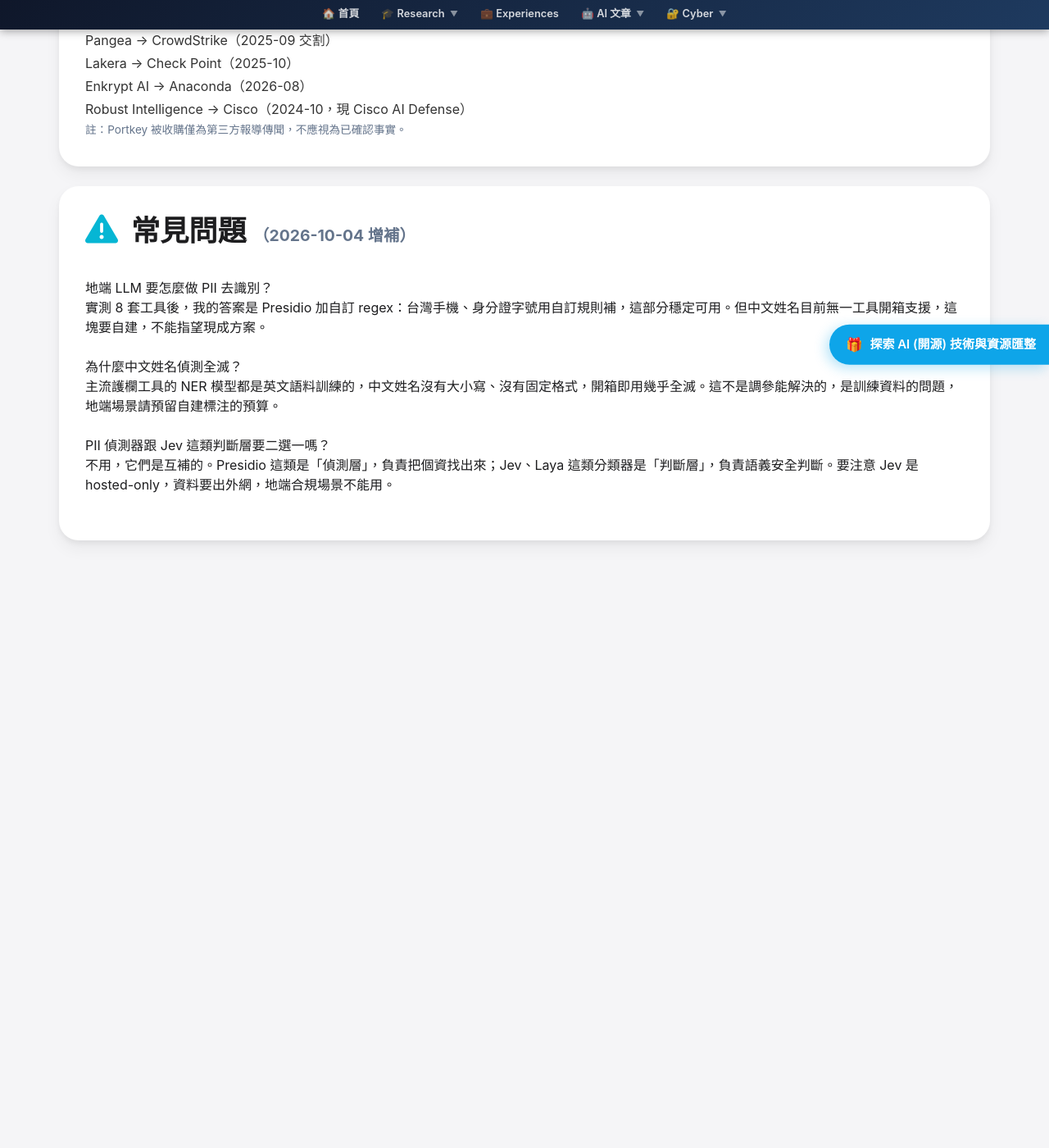
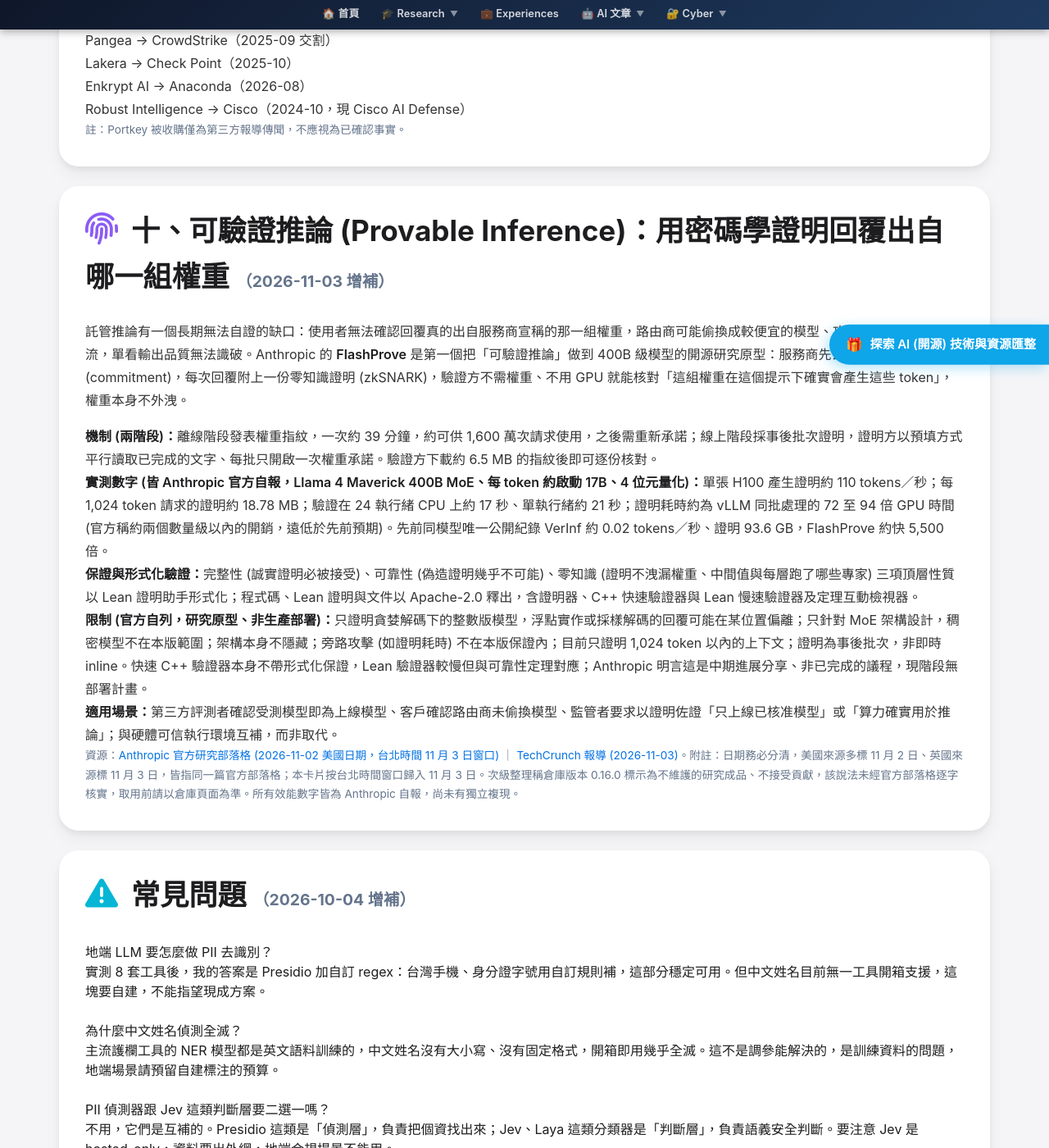
Before and after one commit to Deep-Learning-101/TonTon, a Jekyll site: the page Cyber/LLM-Guard.html, which Jekyll copies as it is, in a window 1280 px wide and 1400 px high, scrolled down 39928 px. Shown: the whole window at 82% size. Built offline with Jekyll 4.4.1, drawn with Linux system fonts in a browser that asks for light colours; nearby versions of some CDN libraries; before the commit the page ends 40643 px from its top, so only the background shows below that.

Commit message:
LLM-Guard 新增第十節：Anthropic FlashProve 可驗證推論（選定批次 2026-11-06）

```diff
--- a/Cyber/LLM-Guard.html
+++ b/Cyber/LLM-Guard.html
@@ -1891,6 +1891,21 @@
             </div>
         </div>
 
+<div class="bento-box motion-div">
+            <h2 class="bento-title-large" id="provable-inference"><i class="fas fa-fingerprint icon-large mr-4 text-violet-500"></i>十、可驗證推論 (Provable Inference)：用密碼學證明回覆出自哪一組權重 <span style="font-size:0.55em; color:#64748b;">（2026-11-03 增補）</span></h2>
+            <div class="bento-text">
+                <p>託管推論有一個長期無法自證的缺口：使用者無法確認回覆真的出自服務商宣稱的那一組權重，路由商可能偷換成較便宜的模型、攻擊者可能竄改 token 流，單看輸出品質無法識破。Anthropic 的 <strong>FlashProve</strong> 是第一個把「可驗證推論」做到 400B 級模型的開源研究原型：服務商先公開一組權重的短指紋 (commitment)，每次回覆附上一份零知識證明 (zkSNARK)，驗證方不需權重、不用 GPU 就能核對「這組權重在這個提示下確實會產生這些 token」，權重本身不外洩。</p>
+                <ul>
+                    <li><strong>機制 (兩階段)：</strong>離線階段發表權重指紋，一次約 39 分鐘，約可供 1,600 萬次請求使用，之後需重新承諾；線上階段採事後批次證明，證明方以預填方式平行讀取已完成的文字、每批只開啟一次權重承諾。驗證方下載約 6.5 MB 的指紋後即可逐份核對。</li>
+                    <li><strong>實測數字 (皆 Anthropic 官方自報，Llama 4 Maverick 400B MoE、每 token 約啟動 17B、4 位元量化)：</strong>單張 H100 產生證明約 110 tokens／秒；每 1,024 token 請求的證明約 18.78 MB；驗證在 24 執行緒 CPU 上約 17 秒、單執行緒約 21 秒；證明耗時約為 vLLM 同批處理的 72 至 94 倍 GPU 時間 (官方稱約兩個數量級以內的開銷，遠低於先前預期)。先前同模型唯一公開紀錄 VerInf 約 0.02 tokens／秒、證明 93.6 GB，FlashProve 約快 5,500 倍。</li>
+                    <li><strong>保證與形式化驗證：</strong>完整性 (誠實證明必被接受)、可靠性 (偽造證明幾乎不可能)、零知識 (證明不洩漏權重、中間值與每層跑了哪些專家) 三項頂層性質以 Lean 證明助手形式化；程式碼、Lean 證明與文件以 Apache-2.0 釋出，含證明器、C++ 快速驗證器與 Lean 慢速驗證器及定理互動檢視器。</li>
+                    <li><strong>限制 (官方自列，研究原型、非生產部署)：</strong>只證明貪婪解碼下的整數版模型，浮點實作或採樣解碼的回覆可能在某位置偏離；只針對 MoE 架構設計，稠密模型不在本版範圍；架構本身不隱藏；旁路攻擊 (如證明耗時) 不在本版保證內；目前只證明 1,024 token 以內的上下文；證明為事後批次，非即時 inline。快速 C++ 驗證器本身不帶形式化保證，Lean 驗證器較慢但與可靠性定理對應；Anthropic 明言這是中期進展分享、非已完成的議程，現階段無部署計畫。</li>
+                    <li><strong>適用場景：</strong>第三方評測者確認受測模型即為上線模型、客戶確認路由商未偷換模型、監管者要求以證明佐證「只上線已核准模型」或「算力確實用於推論」；與硬體可信執行環境互補，而非取代。</li>
+                </ul>
+                <p style="font-size:0.85em; color:#64748b;">資源：<a href="https://www.anthropic.com/research/provable-inference">Anthropic 官方研究部落格 (2026-11-02 美國日期，台北時間 11 月 3 日窗口)</a> ｜ <a href="https://techcrunch.com/2026/11/03/anthropic-is-working-on-a-system-to-prove-ai-models-identity/">TechCrunch 報導 (2026-11-03)</a>。附註：日期務必分清，美國來源多標 11 月 2 日、英國來源標 11 月 3 日，皆指同一篇官方部落格；本卡片按台北時間窗口歸入 11 月 3 日。次級整理稱倉庫版本 0.16.0 標示為不維護的研究成品、不接受貢獻，該說法未經官方部落格逐字核實，取用前請以倉庫頁面為準。所有效能數字皆為 Anthropic 自報，尚未有獨立複現。</p>
+            </div>
+        </div>
+
         <div class="bento-box motion-div">
                         <h2 class="bento-title-large" id="ma-risks"><i class="fas fa-exclamation-triangle icon-large mr-4 text-cyan-500"></i>常見問題 <span style="font-size:0.55em; color:#64748b;">（2026-10-04 增補）</span></h2>
 
```
